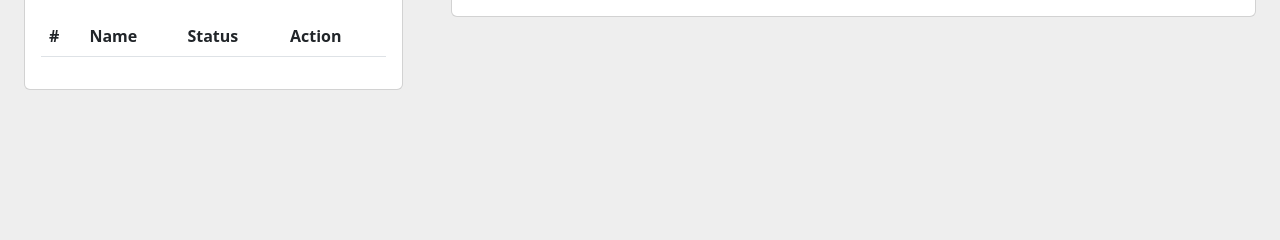
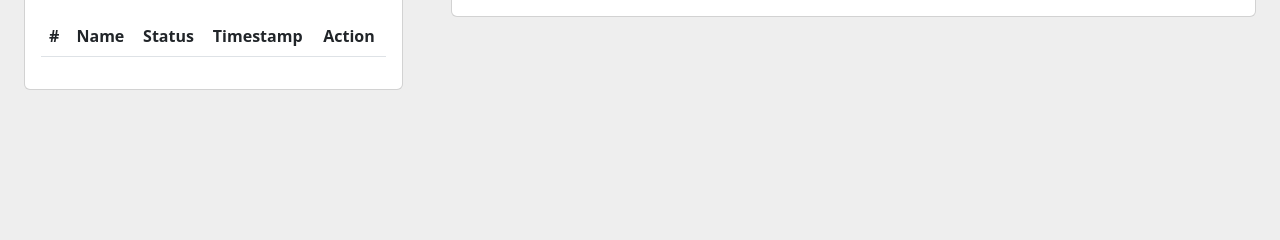
Before and after one commit to notyiming/global-router, a Flask app: template web/templates/dashboard.html in a window 1280 px wide. Shown: the part 456-696 px from the top of the page. Run offline with Flask 3, Linux system fonts and the light colour scheme; the template is opened without the code that fills it, so the values that code supplies are empty; some libraries are stand-ins or nearby versions.

Commit message:
add timestamp to output

```diff
--- a/web/app.py
+++ b/web/app.py
@@ -1,6 +1,8 @@
 """Flask App"""
 
 import base64
+from datetime import datetime
+import glob
 from pathlib import Path
 import os
 from flask import Flask, flash, jsonify, session, render_template, request, redirect
@@ -115,6 +117,7 @@ def register():
 @app.route("/dashboard", methods=["POST", "GET"])
 def dashboard():
     """Lauch User Dashboard"""
+    encoded_email = base64.urlsafe_b64encode(session["user"].encode()).decode().rstrip("=")
     if "user" not in session:
         return redirect("/login")
 
@@ -135,23 +138,33 @@ def dashboard():
                 netlist_file = os.path.join(app.config["UPLOAD_FOLDER"], filename)
                 file.save(netlist_file)
 
-        result = {}
         file_basename = Path(netlist_file).stem
         netlist_details, overflow, wirelength = gr.global_route.callback(netlist_file, f"output/{file_basename}.out")
+
+        timenow = datetime.now()
+        formatted_timenow = timenow.strftime('%Y-%m-%d %H:%M:%S')
+        unix_timenow = int(timenow.timestamp())
+
+        result = {}
         result["netlist_details"] = netlist_details
-        result["name"] = file_basename + ".txt"
+        result["name"] = file_basename
         result["overflow"] = overflow
         result["wirelength"] = wirelength
+        result["timestamp"] = formatted_timenow
         result["fig_html"] = gr.plot_congestion.callback(f"output/{file_basename}.out.fig")
-        encoded_email = base64.urlsafe_b64encode(session["user"].encode()).decode().rstrip("=")
+
         db.child("users").child(encoded_email).child("outputs").push(result)
         storage.child(f"{session['user']}/{file_basename}.out").put(f"output/{file_basename}.out")
 
+        # remove output file after saving to firebase
+        for output_file in glob.glob(f"output/{file_basename}*"):
+            os.remove(output_file)
+
         return jsonify(result)
 
-    user = db.child("users").child(base64.urlsafe_b64encode(session["user"].encode()).decode().rstrip("="))
-    outputs = user.child("outputs").get().val()
-    return render_template("dashboard.html", user=session["user"], outputs=outputs.values() if outputs else [])
+    user = db.child("users").child(encoded_email).child("fname").get().val()
+    outputs = db.child("users").child(encoded_email).child("outputs").get().val()
+    return render_template("dashboard.html", user=user, outputs=outputs.values() if outputs else [])
 
 def _allowed_file(filename: str) -> bool:
     return '.' in filename and \
--- a/web/static/scripts/ajax.js
+++ b/web/static/scripts/ajax.js
@@ -17,7 +17,7 @@ $(document).ready(function () {
             processData: false,
             async: true,
             success: function (result) {
-                ready_job_state(curr_count);
+                ready_job_state(curr_count, result["timestamp"]);
                 result_cache_list.push({ netlist_name, result });
             }
         })
@@ -29,33 +29,33 @@ $(document).ready(function () {
         let sample_netlist_file;
         switch (selected_netlist) {
             case 1:
-                sample_netlist_file = "example.txt";
+                sample_netlist_file = "example";
                 break;
             case 2:
-                sample_netlist_file = "ibm01.modified.txt";
+                sample_netlist_file = "ibm01.modified";
                 break;
             case 3:
-                sample_netlist_file = "ibm02.modified.txt";
+                sample_netlist_file = "ibm02.modified";
                 break;
             case 4:
-                sample_netlist_file = "ibm03.modified.txt";
+                sample_netlist_file = "ibm03.modified";
                 break;
             case 5:
-                sample_netlist_file = "ibm04.modified.txt";
+                sample_netlist_file = "ibm04.modified";
                 break;
             default:
-                sample_netlist_file = "example.txt";
+                sample_netlist_file = "example";
                 break;
         }
         var curr_count = ++netlist_count;
         update_job_monitor(sample_netlist_file, curr_count);
         $.ajax({
-            data: 'testcase/' + sample_netlist_file,
+            data: 'testcase/' + sample_netlist_file + ".txt",
             type: 'POST',
             url: '/dashboard',
             contentType: false,
             success: function (result) {
-                ready_job_state(curr_count);
+                ready_job_state(curr_count, result["timestamp"]);
                 result_cache_list.push({ sample_netlist_file, result });
             }
         })
@@ -67,9 +67,10 @@ $(document).ready(function () {
     })
 });
 
-function ready_job_state(id) {
+function ready_job_state(id, timestamp) {
     $("#netlist-" + id).find("td button").removeAttr("disabled");
     $("#netlist-" + id + " .routing-status").text("Ready").css("color", "green");
+    $("#netlist-" + id + "-timestamp").text(timestamp);
 }
 
 function update_view(netlist_name, result, id) {
@@ -81,6 +82,7 @@ function update_view(netlist_name, result, id) {
     var netlist_size = ld["netlist_size"];
     var overflow = result["overflow"];
     var wirelength = result["wirelength"];
+    var timestamp = result["timestamp"];
     $('#no-netlist-provided-span').attr("hidden", "true");
     $('#netlist-name-' + id).html("Name: " + netlist_name);
     $('#grid-size-' + id).html("Grid: " + gridhor + " x " + gridver);
@@ -89,6 +91,7 @@ function update_view(netlist_name, result, id) {
     $('#netlist-size-' + id).html("Netlist Size: " + netlist_size);
     $('#overflow-' + id).html("Overflow: " + overflow);
     $('#wirelength-' + id).html("Wirelength: " + wirelength);
+    $('#timestamp-' + id).html("Timestamp: " + timestamp);
 }
 
 function view_visual(id) {
@@ -106,6 +109,7 @@ function update_job_monitor(netlist_name, netlist_count) {
     var newRow = '<tr id=' + newRowId + '><th scope="row">' + netlist_count + '</th>'
     newRow += ('<td>' + netlist_name + '</td>');
     newRow += ('<td class="routing-status">' + 'Routing' + '</td>');
+    newRow += ('<td id =' + newRowId + '-timestamp' + '> - </td>');
     newRow += ('<td><button class="btn btn-primary" onclick="view_visual(' + result_cache_list.length + ')" disabled>View</button></td>');
     jobMonitor.append(newRow);
 }
--- a/web/templates/dashboard.html
+++ b/web/templates/dashboard.html
@@ -23,7 +23,7 @@
           User
           {% endif %}
         </a>
-        <ul class="dropdown-menu" aria-labelledby="navbarDropdownMenuLink">
+        <ul class="dropdown-menu dropdown-menu-end" aria-labelledby="navbarDropdownMenuLink">
           <li><a class="dropdown-item" href="/logout">Logout</a></li>
         </ul>
       </span>
@@ -76,6 +76,7 @@
                 <th scope="col">#</th>
                 <th scope="col">Name</th>
                 <th scope="col">Status</th>
+                <th scope="col">Timestamp</th>
                 <th scope="col">Action</th>
               </tr>
             </thead>
@@ -85,6 +86,7 @@
                 <th scope="row">{{loop.index}}</th>
                 <td>{{output.name}}</td>
                 <td style="color: green;">Ready</td>
+                <td>{{output.timestamp}}</td>
                 <td>
                   <button class="btn btn-primary" onclick="view_visual(' + {{loop.index }}+ ')" disabled>Opened</button>
                 </td>
@@ -127,6 +129,7 @@
                       <li id="netlist-size-{{loop.index}}">Netlist Size: {{output.netlist_size}}</li>
                       <li id="overflow-{{loop.index}}">Overflow: {{output.overflow}}</li>
                       <li id="wirelength-{{loop.index}}">Wirelength: {{output.wirelength}}</li>
+                      <li id="timestamp-{{loop.index}}">Timestamp: {{output.timestamp}}</li>
                     </ul>
                   </span>
                 </div>
```
